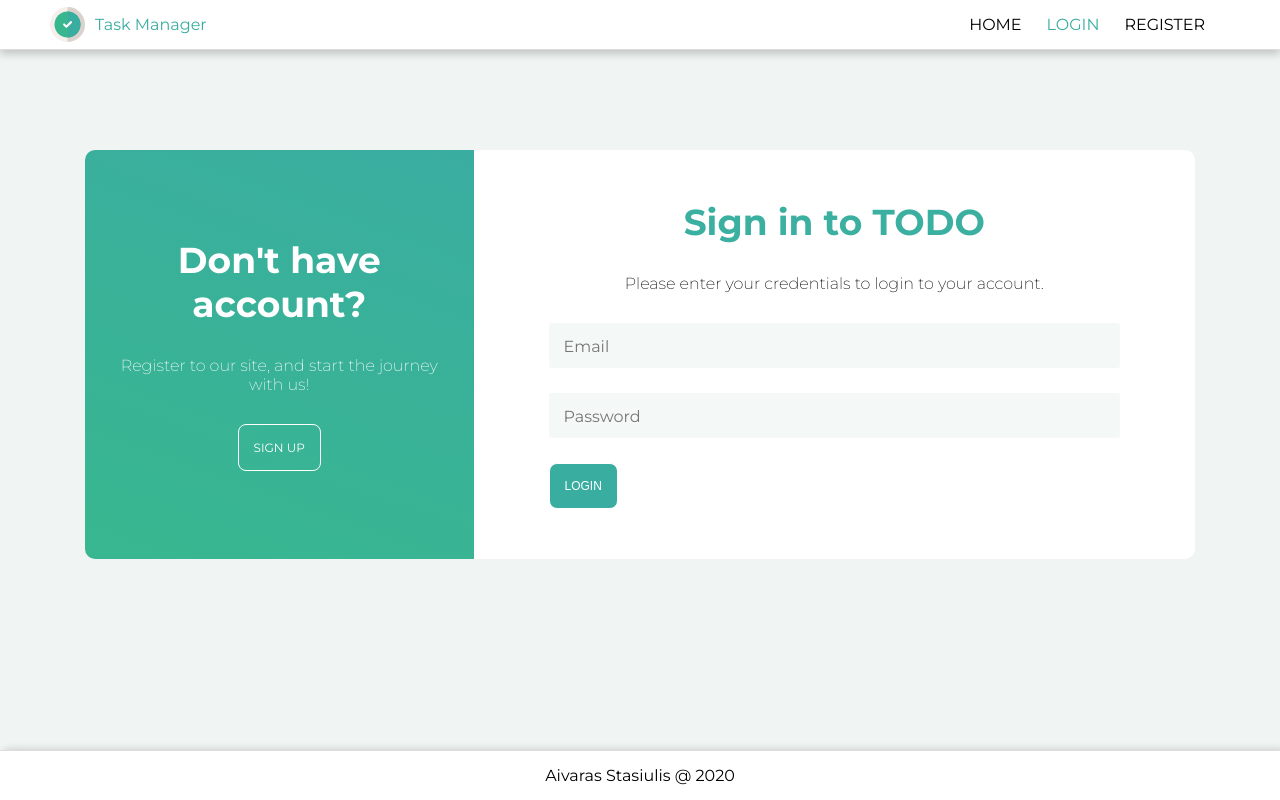
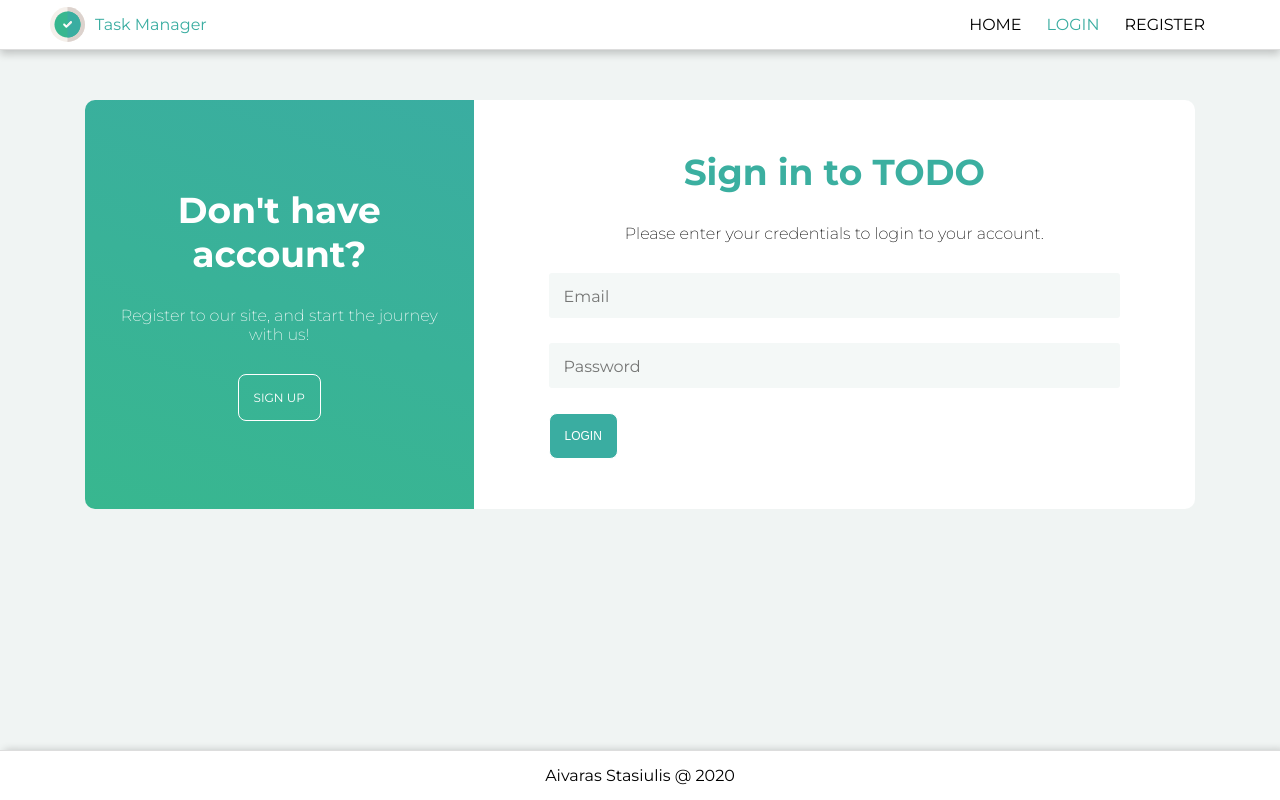
Before and after one commit to AivaraST/scoding-todo-vue, a Vue app: page /login in a window 1280 px wide. Built offline with nearby package versions, Linux system fonts and the light colour scheme; no server answers.

Commit message:
Updated styling for footer and wrapper

```diff
--- a/src/App.vue
+++ b/src/App.vue
@@ -48,6 +48,7 @@ body {
 #app {
   position: relative;
   min-height: 100%;
+  padding-bottom: 50px;
 }
 
 .container {
@@ -59,7 +60,7 @@ body {
 }
 
 .wrapper {
-  padding-top: 100px;
-  padding-bottom: 100px;
+  padding-top: 50px;
+  padding-bottom: 50px;
 }
 </style>
--- a/src/views/Auth/Login.vue
+++ b/src/views/Auth/Login.vue
@@ -74,7 +74,7 @@ export default {
       login: "auth/login"
     }),
     async submit() {
-      if (this.loader) return console.log("FAILED");
+      if (this.loader) return;
 
       this.loader = true;
       await this.login(this.credentials).catch(error => {
```
